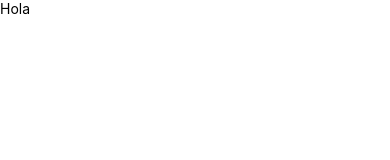
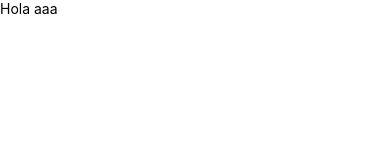
Before and after one commit to Montse1708/ProyectoTesis, a React Native app: screen / in a window 390 px wide. Shown: the top 160 px of the page. Built offline with nearby package versions, Linux system fonts and the light colour scheme.

Commit message:
Add screens directory

```diff
--- a/src/App.tsx
+++ b/src/App.tsx
@@ -4,7 +4,7 @@ import { Text, View } from 'react-native'
 export const App = () => {
   return (
     <View>
-      <Text>Hola</Text>
+      <Text>Hola aaa</Text>
     </View>
   )
 }
```
Also changed, not shown: src/presentation/screens/HomeScreen.tsx (added, +10 -0 lines).
